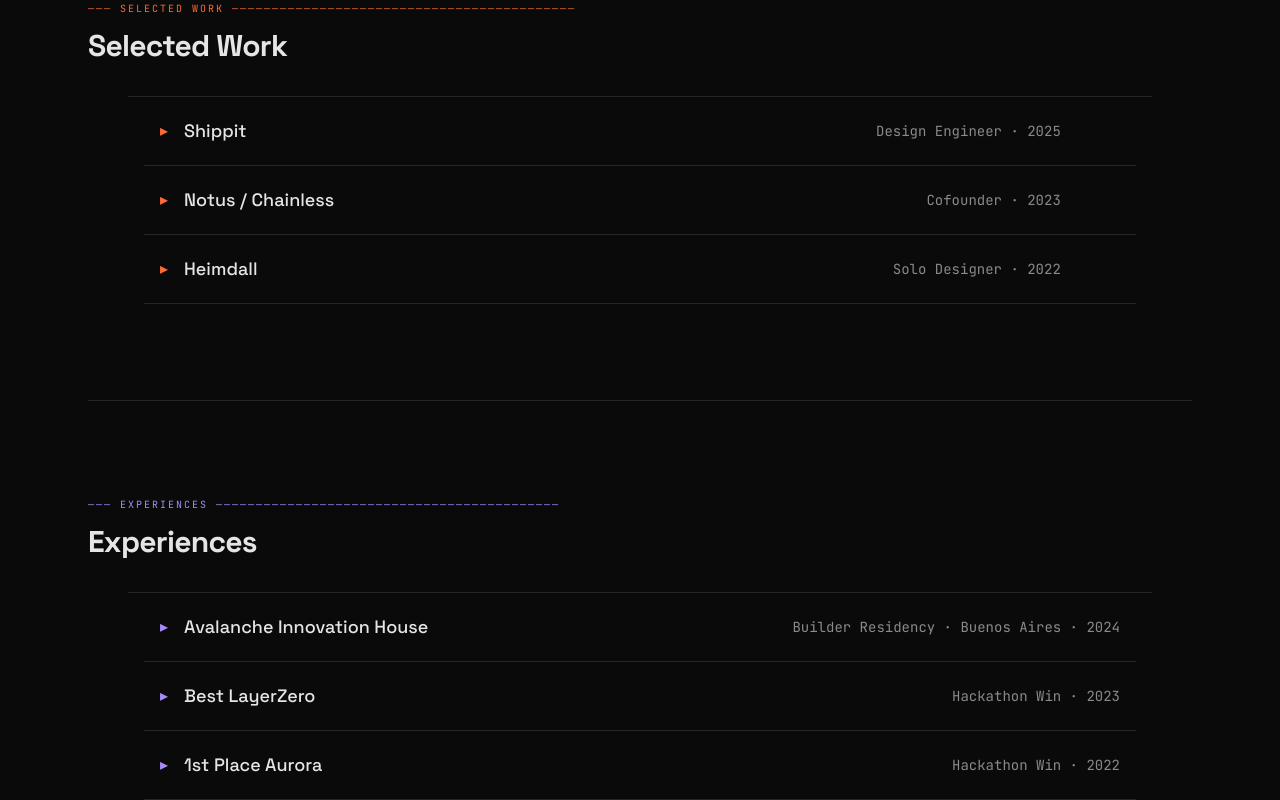
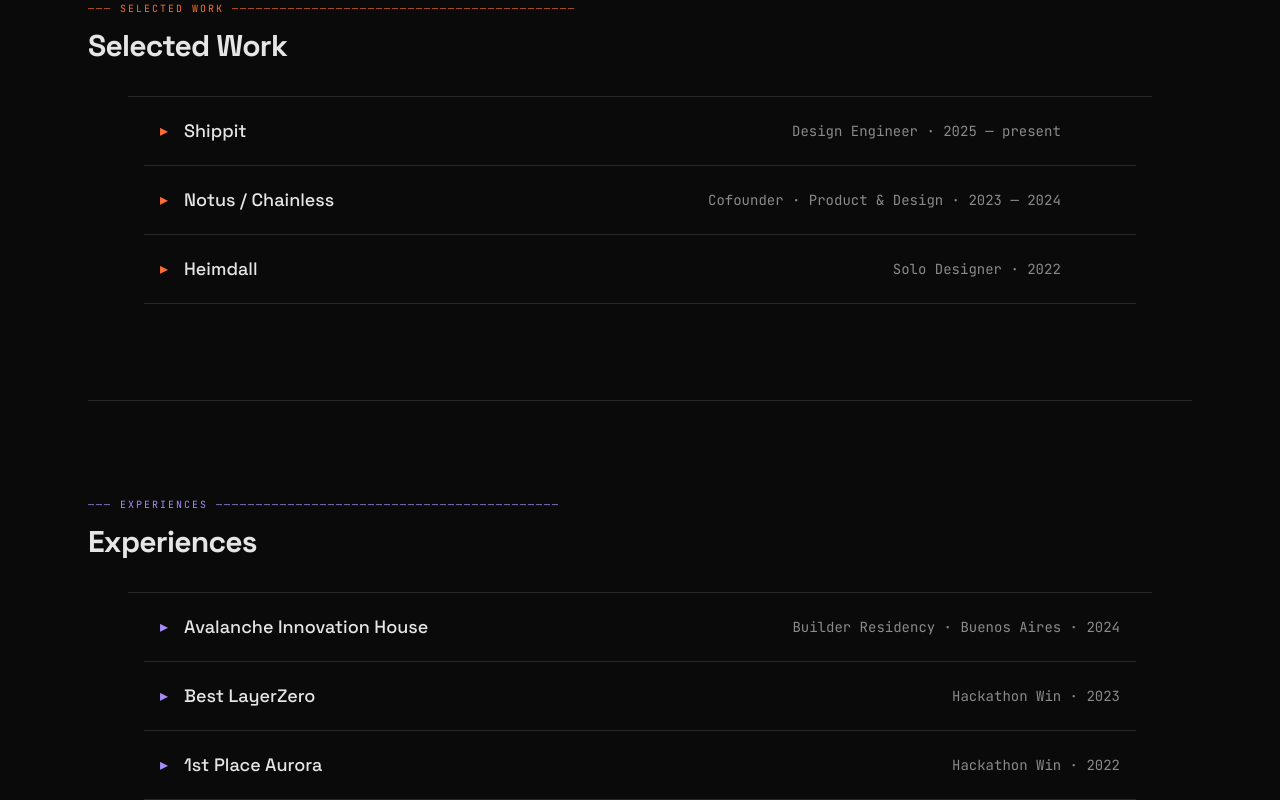
Before and after one commit to jubscodes/jubscodes.github.io, a Next.js app: page / in a window 1280 px wide. Shown: the part 1460-2260 px from the top of the page. Built offline with nearby package versions, Linux system fonts and the light colour scheme.

Commit message:
feat(home): wire md loader into selected work + experiences

```diff
--- a/app/page.tsx
+++ b/app/page.tsx
@@ -3,87 +3,10 @@
 import { TerminalInstall } from "@/components/terminal-install";
 import { SectionHeader } from "@/components/section-header";
 import { ProjectCardActive } from "@/components/active-projects/project-card-active";
-import { WorkRow, type WorkRowItem } from "@/components/work-row";
+import { WorkRow } from "@/components/work-row";
 import { WorkList } from "@/components/work-list";
 import { activeProjects } from "@/content/active-projects";
-
-const placeholderCaseStudies: WorkRowItem[] = [
-  {
-    slug: "shippit",
-    name: "Shippit",
-    meta: "Design Engineer · 2025",
-    cover: { src: "/images/projects/shippit/cover.png", alt: "Shippit dashboard" },
-    outcome:
-      "Built front-end for an agentic AI platform. Authored AI rules, refactored the codebase, established a design system that scales with the product.",
-    tags: ["design-system", "react", "ai-rules", "refactoring"],
-    links: [{ label: "Live site", href: "https://shippit.com", external: true }],
-  },
-  {
-    slug: "notus",
-    name: "Notus / Chainless",
-    meta: "Cofounder · 2023",
-    cover: { src: "/images/projects/notus/cover.png", alt: "Chainless app" },
-    outcome:
-      "Cofounded Notus and led product + design for Chainless, a Brazilian crypto fintech. Designed KYC and transaction UX. Launched at Blockchain Rio.",
-    tags: ["product", "fintech", "crypto", "leadership"],
-    links: [],
-  },
-  {
-    slug: "heimdall",
-    name: "Heimdall",
-    meta: "Solo Designer · 2022",
-    cover: { src: "/images/projects/heimdall/cover.png", alt: "Heimdall design system" },
-    outcome:
-      "Sole designer for a crypto data platform. Built a complete design system in Figma — typography, color, components — aligned with Tailwind for dev handoff.",
-    tags: ["design-system", "figma", "tailwind", "data-viz"],
-    links: [],
-  },
-];
-
-const placeholderExperiences: WorkRowItem[] = [
-  {
-    slug: "avalanche-innovation-house",
-    name: "Avalanche Innovation House",
-    meta: "Builder Residency · Buenos Aires · 2024",
-    outcome:
-      "Three-month builder residency program. Post-Chainless launch incubation. Built and shipped alongside the global Avalanche builder cohort.",
-    tags: ["residency", "crypto", "product", "latam"],
-    links: [
-      {
-        label: "Program info",
-        href: "https://avalanche.com/innovation-house",
-        external: true,
-      },
-    ],
-  },
-  {
-    slug: "best-layerzero",
-    name: "Best LayerZero",
-    meta: "Hackathon Win · 2023",
-    outcome:
-      "Won Best LayerZero project at ETHGlobal hackathon for cross-chain UX work.",
-    tags: ["hackathon", "cross-chain", "recognition"],
-    links: [],
-  },
-  {
-    slug: "1st-aurora",
-    name: "1st Place Aurora",
-    meta: "Hackathon Win · 2022",
-    outcome:
-      "First place at Aurora-sponsored hackathon for an onchain rental product.",
-    tags: ["hackathon", "near", "recognition"],
-    links: [],
-  },
-  {
-    slug: "cursor-coffee",
-    name: "Cursor Coffee",
-    meta: "Speaker · 2025",
-    outcome:
-      "Spoke about agentic IDE design at the Cursor Coffee community event.",
-    tags: ["speaking", "ai-tools", "community"],
-    links: [],
-  },
-];
+import { getCaseStudies, getExperiences } from "@/lib/content";
 
 function Separator() {
   return (
@@ -93,7 +16,10 @@
   );
 }
 
-export default function Home() {
+export default async function Home() {
+  const caseStudies = await getCaseStudies();
+  const experiences = await getExperiences();
+
   return (
     <main className="pt-16">
       <Hero />
@@ -113,8 +39,21 @@
       <section className="py-8">
         <SectionHeader title="Selected Work" accent="secondary" id="selected-work" />
         <WorkList>
-          {placeholderCaseStudies.map((c) => (
-            <WorkRow key={c.slug} item={c} variant="case-study" accent="secondary" />
+          {caseStudies.map((c) => (
+            <WorkRow
+              key={c.slug}
+              item={{
+                slug: c.slug,
+                name: c.name,
+                meta: `${c.role} · ${c.period}`,
+                cover: { src: c.cover, alt: `${c.name} cover` },
+                outcome: c.outcome,
+                tags: c.tags,
+                links: c.links.slice(0, 1),
+              }}
+              variant="case-study"
+              accent="secondary"
+            />
           ))}
         </WorkList>
       </section>
@@ -124,8 +63,21 @@
       <section className="py-8">
         <SectionHeader title="Experiences" accent="tertiary" id="experiences" />
         <WorkList>
-          {placeholderExperiences.map((e) => (
-            <WorkRow key={e.slug} item={e} variant="experience" accent="tertiary" />
+          {experiences.map((e) => (
+            <WorkRow
+              key={e.slug}
+              item={{
+                slug: e.slug,
+                name: e.name,
+                meta: e.meta,
+                cover: e.images?.[0],
+                outcome: e.outcome,
+                tags: e.tags,
+                links: e.links,
+              }}
+              variant="experience"
+              accent="tertiary"
+            />
           ))}
         </WorkList>
       </section>
```
